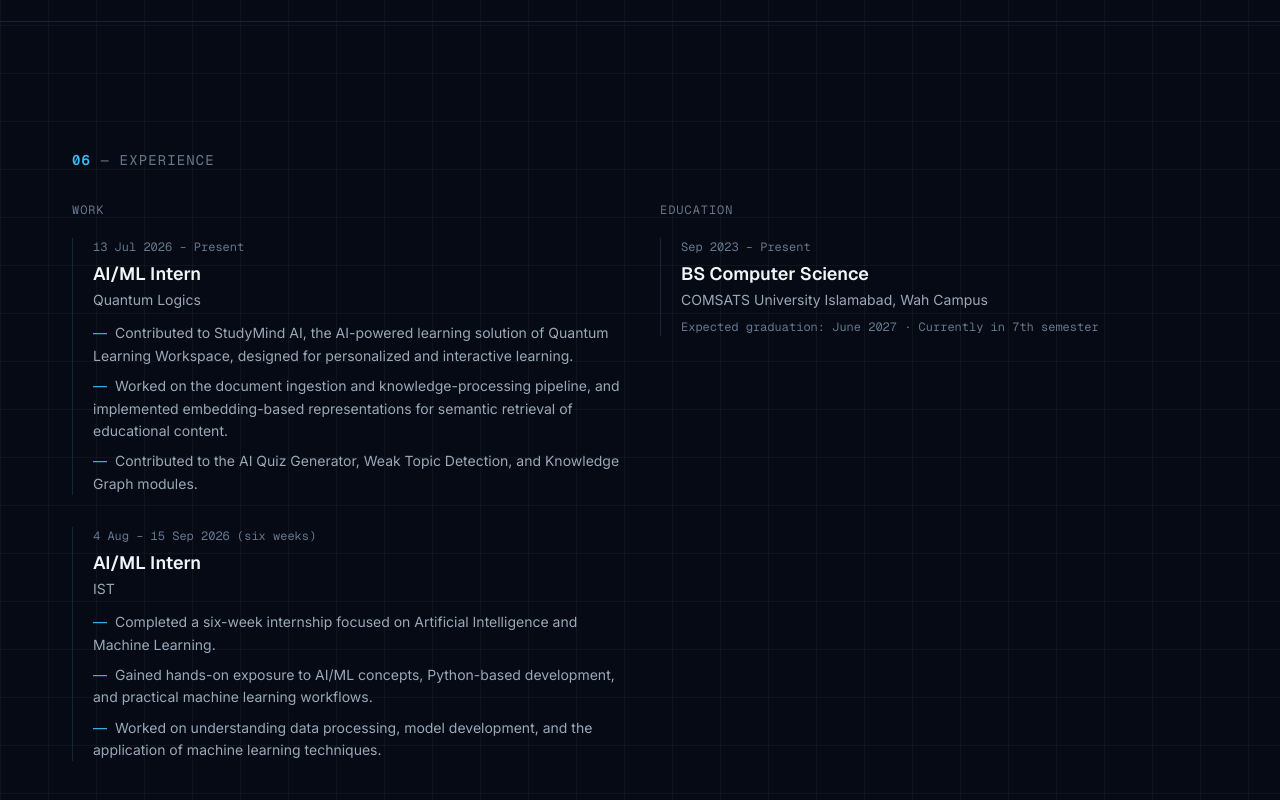
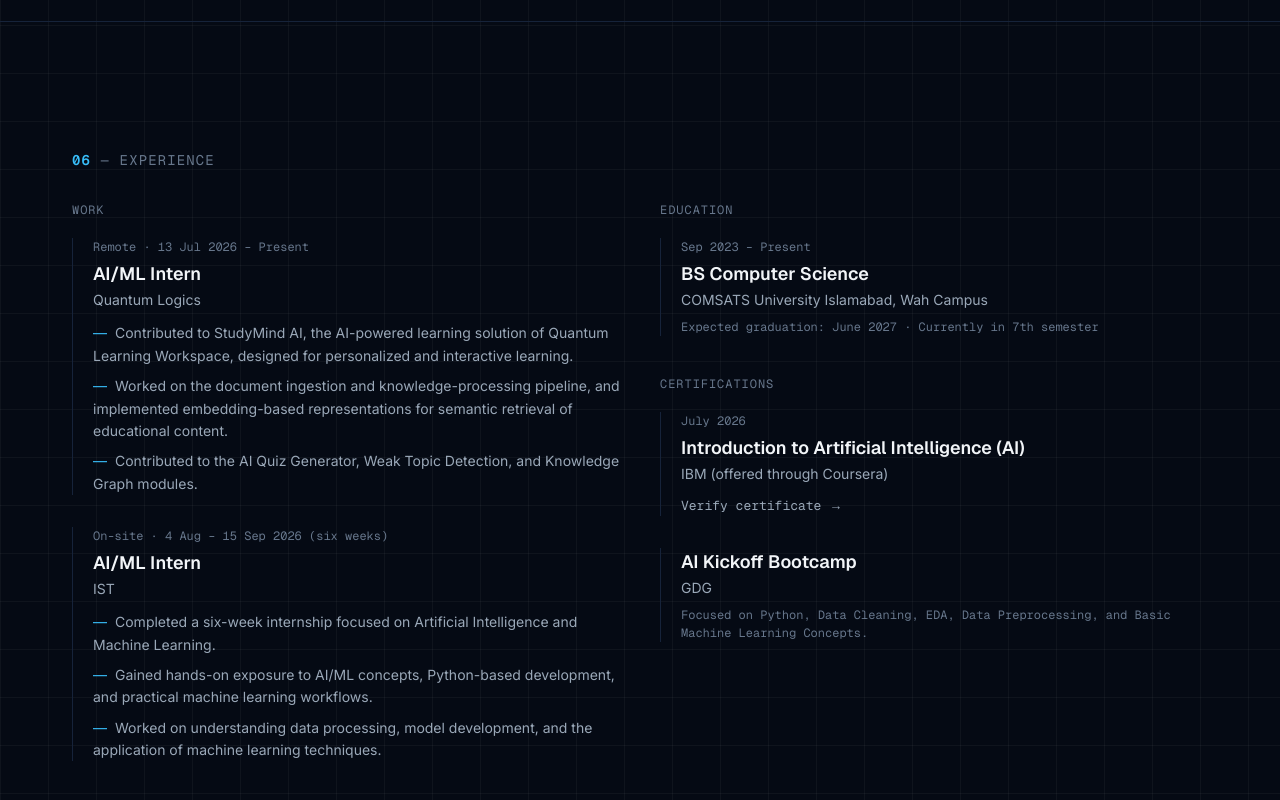
Before and after one commit to Matee-ur-Rehman/Personal-Portfolio, a Next.js app: page / in a window 1280 px wide. Shown: the part 4055-4855 px from the top of the page. Built offline with nearby package versions, Linux system fonts and the light colour scheme.

Commit message:
feat: show work location, certificate link, and certifications in experience section

```diff
--- a/src/components/sections/Experience.tsx
+++ b/src/components/sections/Experience.tsx
@@ -1,6 +1,6 @@
 import Container from "@/components/layout/Container";
 import Reveal from "@/components/ui/Reveal";
-import { experience, education } from "@/data/timeline";
+import { experience, education, certifications } from "@/data/timeline";
 import type { TimelineEntry } from "@/data/timeline";
 
 function TimelineColumn({ heading, entries }: { heading: string; entries: TimelineEntry[] }) {
@@ -10,12 +10,16 @@ function TimelineColumn({ heading, entries }: { heading: string; entries: Timeli
         {heading}
       </p>
       <div className="mt-5 space-y-8">
-        {entries.map((entry) => (
+        {entries.map((entry) => {
+          const meta = [entry.location, entry.period].filter(Boolean).join(" · ");
+          return (
             <div
               key={`${entry.title}-${entry.organization}`}
               className="border-l border-border-subtle pl-5"
             >
-            <p className="font-mono text-[0.75rem] text-text-tertiary">{entry.period}</p>
+              {meta && (
+                <p className="font-mono text-[0.75rem] text-text-tertiary">{meta}</p>
+              )}
               <h3 className="mt-1 font-display text-lg font-semibold text-text-primary">
                 {entry.title}
               </h3>
@@ -37,8 +41,19 @@ function TimelineColumn({ heading, entries }: { heading: string; entries: Timeli
                   ))}
                 </ul>
               )}
+              {entry.link && (
+                <a
+                  href={entry.link.href}
+                  target="_blank"
+                  rel="noopener noreferrer"
+                  className="mt-3 inline-block font-mono text-[0.8125rem] text-text-secondary transition-colors duration-150 hover:text-accent"
+                >
+                  {entry.link.label} →
+                </a>
+              )}
             </div>
-        ))}
+          );
+        })}
       </div>
     </div>
   );
@@ -55,7 +70,10 @@ export default function Experience() {
 
           <div className="mt-8 grid grid-cols-1 gap-10 sm:grid-cols-2">
             <TimelineColumn heading="Work" entries={experience} />
+            <div className="space-y-10">
               <TimelineColumn heading="Education" entries={education} />
+              <TimelineColumn heading="Certifications" entries={certifications} />
+            </div>
           </div>
         </Reveal>
       </Container>
```
Lines whose indentation alone changed are shown as unchanged.
